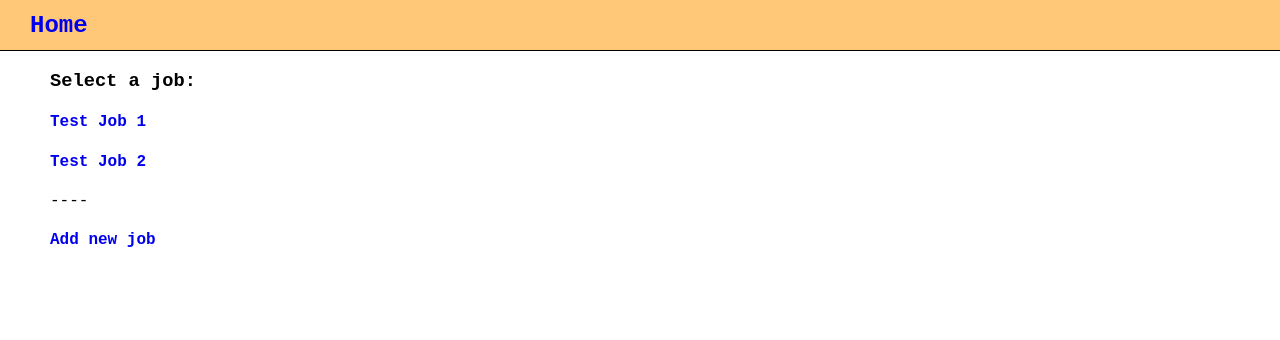
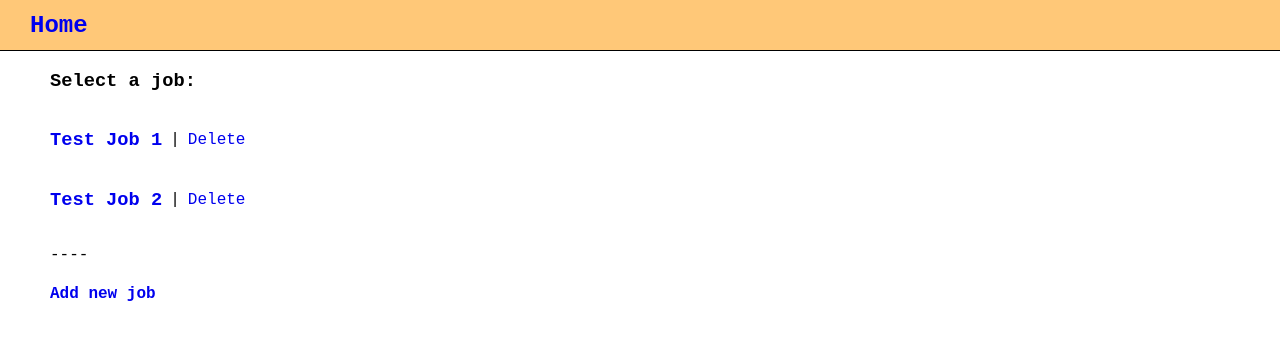
Before and after one commit to chvolow24/punchclock, a Flask app: page / in a window 1280 px wide. Shown: the top 340 px of the page. Run offline with Flask 3, Linux system fonts and the light colour scheme; data comes from the database, SQL or seed files in the repository.

Commit message:
delete jobs

```diff
--- a/app.py
+++ b/app.py
@@ -109,3 +109,8 @@ def route_index():
 @app.route("/init")
 def route_init():
     return database.init()
+
+@app.route("/delete_job/<job_id>")
+def route_delete_job(job_id):
+    database.delete_job(job_id)
+    return redirect("/")
--- a/database.py
+++ b/database.py
@@ -130,3 +130,12 @@ def add_job(job_name, init_pay_rate) -> None:
     cur.execute(query, params)
     conn.commit()
     conn.close()
+
+def delete_job(job_id) -> None:
+    query = utils.load_file_string("queries/delete_job.sql")
+    conn = db_connect()
+    cur = conn.cursor()
+    params = (job_id,)
+    cur.execute(query, params)
+    conn.commit()
+    conn.close()
--- a/queries/add_job.sql
+++ b/queries/add_job.sql
@@ -1,3 +1,5 @@
 INSERT INTO jobs VALUES (
-	NULL, ? -- PARAM 0: job name
+	NULL
+	, ? -- PARAM 0: job name
+	, 0 -- (deleted)
 );
--- /dev/null
+++ b/queries/delete_job.sql
@@ -0,0 +1 @@
+UPDATE jobs SET deleted=1 WHERE job_id = ?
--- a/queries/get_jobs.sql
+++ b/queries/get_jobs.sql
@@ -1 +1 @@
-SELECT * FROM jobs;
+SELECT * FROM jobs WHERE deleted = 0;
--- a/queries/init.sql
+++ b/queries/init.sql
@@ -2,6 +2,7 @@ CREATE TABLE IF NOT EXISTS
 jobs(
 	job_id INTEGER PRIMARY KEY
 	, job_name TEXT
+	, deleted INTEGER
 );
 
 CREATE TABLE IF NOT EXISTS
@@ -31,8 +32,8 @@ job_pay_rates(
 );
 
 INSERT OR IGNORE INTO jobs VALUES
-	(0, "Test Job 1")
-	, (1, "Test Job 2")
+	(0, "Test Job 1", 0)
+	, (1, "Test Job 2", 0)
 ;
 
 INSERT OR IGNORE INTO job_pay_rates VALUES
--- a/static/css/style.css
+++ b/static/css/style.css
@@ -108,3 +108,9 @@ form label {
     display: block;
     margin-bottom: 20px;
 }
+
+.row {
+    display: flex;
+    align-items: center;
+    gap: 8px;
+}
--- a/templates/add_job.html
+++ b/templates/add_job.html
@@ -22,9 +22,6 @@
     >
   </input>
   <label for="init_pay_rate">Initial hourly rate</label>
-  <input
-    type="submit"
-    <!-- value="submit" -->
-    </input>
+  <input type="submit" value="Submit"></input>
 </form>
 {% endblock %}
--- a/templates/edit_timeblock.html
+++ b/templates/edit_timeblock.html
@@ -21,7 +21,7 @@
     id="job_id"
     name="job_id"
     value="{{ block.job_id }}">
-  <input type="submit"></input>
+  <input type="submit" value="Submit"></input>
 </form>
 
 {% endblock %}
--- a/templates/index.html
+++ b/templates/index.html
@@ -5,7 +5,7 @@
 {% block page %}
 <h3>Select a job:</h3>
 {% for job in jobs %}
-<h4><a href="/job/{{ job.job_id }}/punchclock">{{ job.job_name }}</a></h4>
+<div class="row"><h3><a href="/job/{{ job.job_id }}/punchclock">{{ job.job_name }}</a></h3>   |   <a style="font-size: 14" href="/delete_job/{{ job.job_id }}">Delete</a></div>
 {% endfor %}
 <p>----</p>
 <h4><a href="/add_job">Add new job</a></h4>
```
